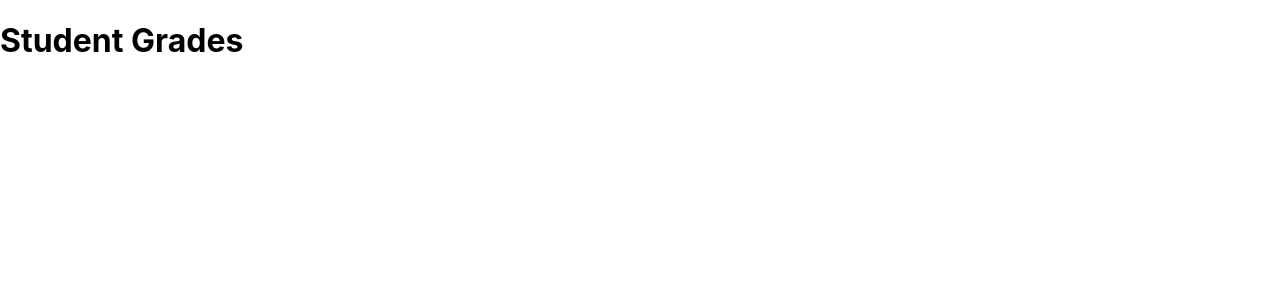
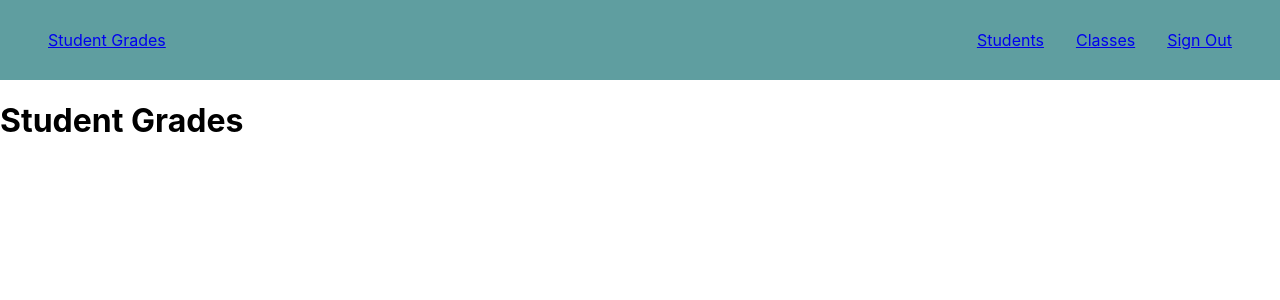
Before and after one commit to MohamedOsman15/StudentGrades, a React (Create React App) app: page / in a window 1280 px wide. Shown: the top 300 px of the page. Built offline with nearby package versions, Linux system fonts and the light colour scheme.

Commit message:
Made NavBar with conditional rendering

```diff
--- a/package.json
+++ b/package.json
@@ -8,6 +8,7 @@
     "@testing-library/user-event": "^13.5.0",
     "react": "^18.2.0",
     "react-dom": "^18.2.0",
+    "react-router-dom": "^6.4.3",
     "react-scripts": "5.0.1",
     "web-vitals": "^2.1.4"
   },
--- a/public/index.html
+++ b/public/index.html
@@ -17,6 +17,5 @@
   </head>
   <body>
     <div id="root"></div>
-
   </body>
 </html>
--- a/src/App.css
+++ b/src/App.css
@@ -0,0 +1,13 @@
+.navbar {
+  width: 100%;
+  height: 80px;
+  padding: 2rem;
+  background-color: cadetblue;
+  display: flex;
+  justify-content: space-between;
+  align-items: center;
+}
+
+.navbar .links {
+  padding: 1rem;
+}
--- a/src/App.js
+++ b/src/App.js
@@ -1,8 +1,21 @@
 import './App.css'
+import { useState, useEffect } from 'react'
+import NavBar from './components/NavBar'
 
 function App() {
+  const [authenticated, toggleAuthenticated] = useState(true)
+  const [user, setUser] = useState(null)
+
+  const signOut = () => {
+    toggleAuthenticated(false)
+    setUser(null)
+  }
+
   return (
     <div className="App">
+      <header>
+        <NavBar authenticated={authenticated} signOut={signOut} />
+      </header>
       <h1>Student Grades</h1>
     </div>
   )
--- a/src/components/NavBar.jsx
+++ b/src/components/NavBar.jsx
@@ -0,0 +1,31 @@
+import { Link } from 'react-router-dom'
+
+const NavBar = (props) => {
+  return (
+    <nav className="navbar">
+      <Link className="logo links" to="/">
+        Student Grades
+      </Link>
+
+      <div className="links-container">
+        {props.authenticated ? (
+          <div>
+            <Link className="links" to="/students">
+              Students
+            </Link>
+            <Link className="links" to="/classes">
+              Classes
+            </Link>
+            <Link className="links" onClick={props.signOut}>
+              Sign Out
+            </Link>
+          </div>
+        ) : (
+          <Link to="/signin">Sign In</Link>
+        )}
+      </div>
+    </nav>
+  )
+}
+
+export default NavBar
--- a/src/index.css
+++ b/src/index.css
@@ -1,3 +1,7 @@
+* {
+  box-sizing: border-box;
+}
+
 body {
   margin: 0;
   font-family: -apple-system, BlinkMacSystemFont, 'Segoe UI', 'Roboto', 'Oxygen',
--- a/src/index.js
+++ b/src/index.js
@@ -1,11 +1,14 @@
 import React from 'react'
 import ReactDOM from 'react-dom/client'
+import { BrowserRouter } from 'react-router-dom'
 import './index.css'
 import App from './App'
 
 const root = ReactDOM.createRoot(document.getElementById('root'))
 root.render(
   <React.StrictMode>
-    <App />
+    <BrowserRouter>
+      <App />
+    </BrowserRouter>
   </React.StrictMode>
 )
```
Also changed, not shown: 1 other file (tests, documents, lock files or other folders).
